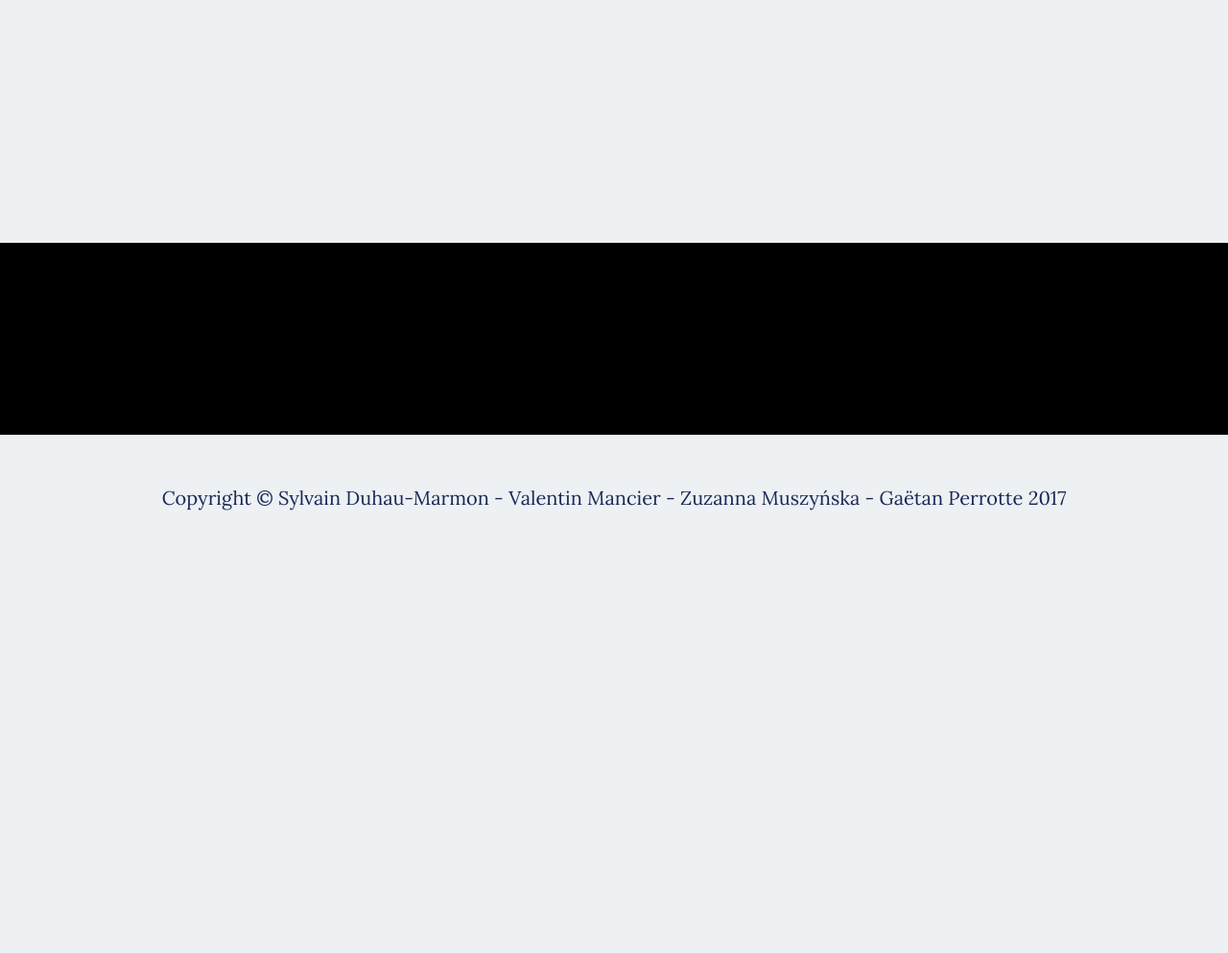
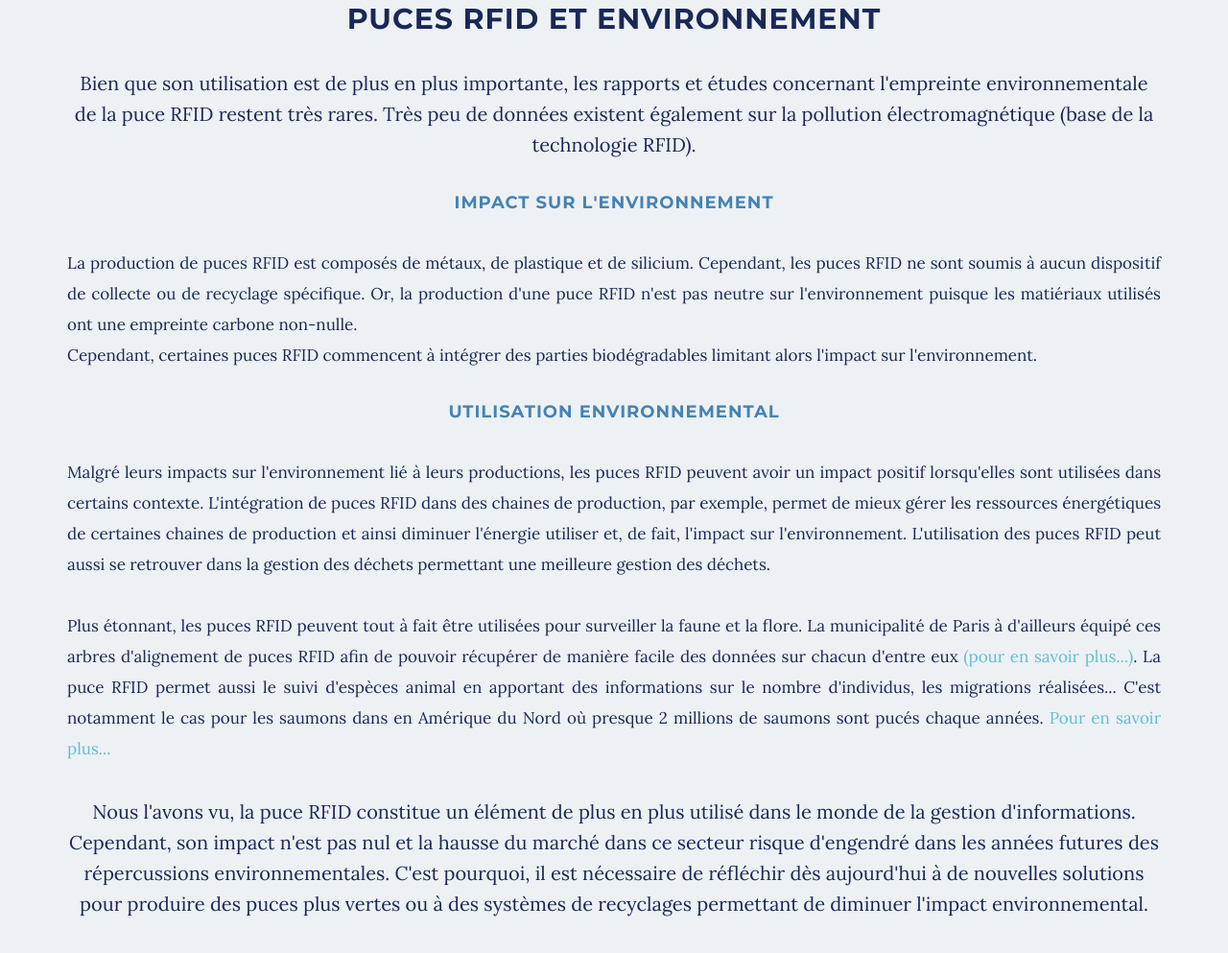
Before and after one commit to sdmarmon/SiteTransdi, a website: page solution.html in a window 1280 px wide. Shown: the part 1246-2239 px from the top of the page at 96% size. Before the commit the page ends 1831 px from the top, so only its background shows below. Drawn offline with nearby package versions, Linux system fonts and the light colour scheme; some packages are replaced by stand-ins of ours.

Commit message:
Environnement et puce RFID

```diff
--- a/solution.html
+++ b/solution.html
@@ -88,6 +88,36 @@
                     <h2>Benchmarking de l'existant</h2>
                     <p><small>Points abordés : logiciels d'inventaire, codes-barres, QR codes, Puces RFID (à étoffer)<br><br>
                     Synthsèse & pourquoi on a préconisé les puces RFID avec zapette</small></p>
+
+                    <h2>Puces RFID et environnement</h2>
+                    <p>Bien que son utilisation est de plus en plus importante, les rapports et études concernant l'empreinte environnementale
+                    de la puce RFID restent très rares. Très peu de données existent également sur la pollution électromagnétique (base de la technologie RFID).
+                    </p>
+                    <h4>Impact sur l'environnement</h4>
+                    <p class ='text-justify'><small>La production de puces RFID est composés de métaux, de plastique et de silicium. Cependant, les puces RFID ne sont soumis
+                            à aucun dispositif de collecte ou de recyclage spécifique. Or, la production d'une puce RFID n'est pas neutre sur l'environnement
+                            puisque les matiériaux utilisés ont une empreinte carbone non-nulle. <br/>
+                        Cependant, certaines puces RFID commencent à intégrer des parties biodégradables limitant alors l'impact sur l'environnement. </small></p>
+
+                    <h4>Utilisation environnemental</h4>
+                    <p class ='text-justify'><small>Malgré leurs impacts sur l'environnement lié à leurs productions, les puces RFID peuvent avoir un impact
+                            positif lorsqu'elles sont utilisées dans certains contexte.
+                        L'intégration de puces RFID dans des chaines de production, par exemple, permet de mieux gérer les ressources énergétiques de certaines
+                        chaines de production et ainsi diminuer l'énergie utiliser et, de fait, l'impact sur l'environnement. L'utilisation des puces RFID peut aussi
+                        se retrouver dans la gestion des déchets permettant une meilleure gestion des déchets. <br/><br/>
+                        Plus étonnant, les puces RFID peuvent tout à fait être utilisées pour surveiller la faune et la flore.
+                        La municipalité de Paris à d'ailleurs équipé ces arbres d'alignement de puces RFID afin de pouvoir récupérer de manière facile
+                        des données sur chacun d'entre eux
+                        <a href="http://www.zdnet.fr/actualites/des-puces-rfid-implantees-dans-les-arbres-parisiens-39365568.htm">(pour en savoir plus...)</a>.
+                        La puce RFID permet aussi le suivi d'espèces animal en apportant des informations sur le nombre d'individus, les migrations réalisées...
+                        C'est notamment le cas pour les saumons dans en Amérique du Nord où presque 2 millions de saumons sont pucés chaque années.
+                        <a href="http://www.filrfid.org/article-1226853.html">Pour en savoir plus...</a><br/></small></p>
+
+                        <p>Nous l'avons vu, la puce RFID constitue un élément de plus en plus utilisé dans le monde de la gestion d'informations.
+                        Cependant, son impact n'est pas nul et la hausse du marché dans ce secteur risque d'engendré dans les années futures des répercussions
+                        environnementales. C'est pourquoi, il est nécessaire de réfléchir dès aujourd'hui à de nouvelles solutions pour produire des puces plus vertes
+                        ou à des systèmes de recyclages permettant de diminuer l'impact environnemental.</p>
+
                 </div>
             </div>
        </section>
```
